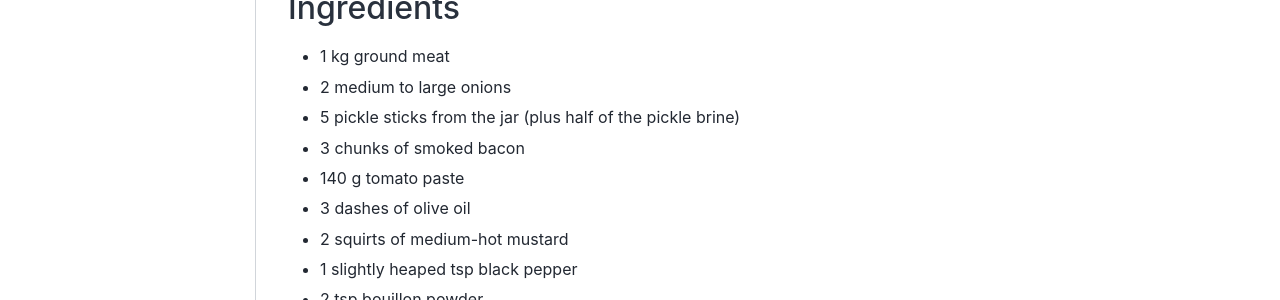
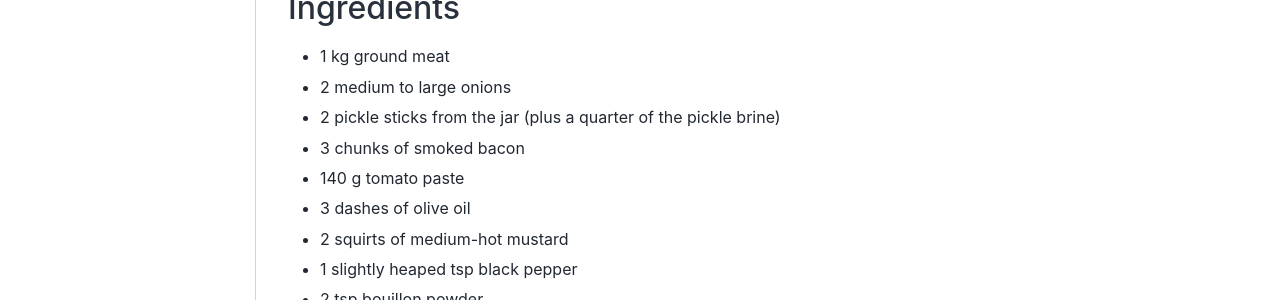
Before and after one commit to alirhml/data-science-cookbook, a Jupyter Book: the page built from recipes/2026-winter/grandmas-bolognese/recipe.md, in a window 1280 px wide and 1338 px high. Shown: the part 441-741 px from the top of the window. Built offline with Jupyter Book 1.0.4 settings and Sphinx 7.4.7 and the Sphinx Book theme 1.1.4, drawn with Linux system fonts in a browser that asks for light colours.

Commit message:
changed small detail about amount of pickles

```diff
--- a/recipes/2026-winter/grandmas-bolognese/recipe.md
+++ b/recipes/2026-winter/grandmas-bolognese/recipe.md
@@ -10,7 +10,7 @@ Bolognese recipe by my grandma to feed me and my siblings fast and easy. Kids di
 ## Ingredients
 - 1 kg ground meat
 - 2 medium to large onions
-- 5 pickle sticks from the jar (plus half of the pickle brine)
+- 2 pickle sticks from the jar (plus a quarter of the pickle brine)
 - 3 chunks of smoked bacon
 - 140 g tomato paste
 - 3 dashes of olive oil
```
